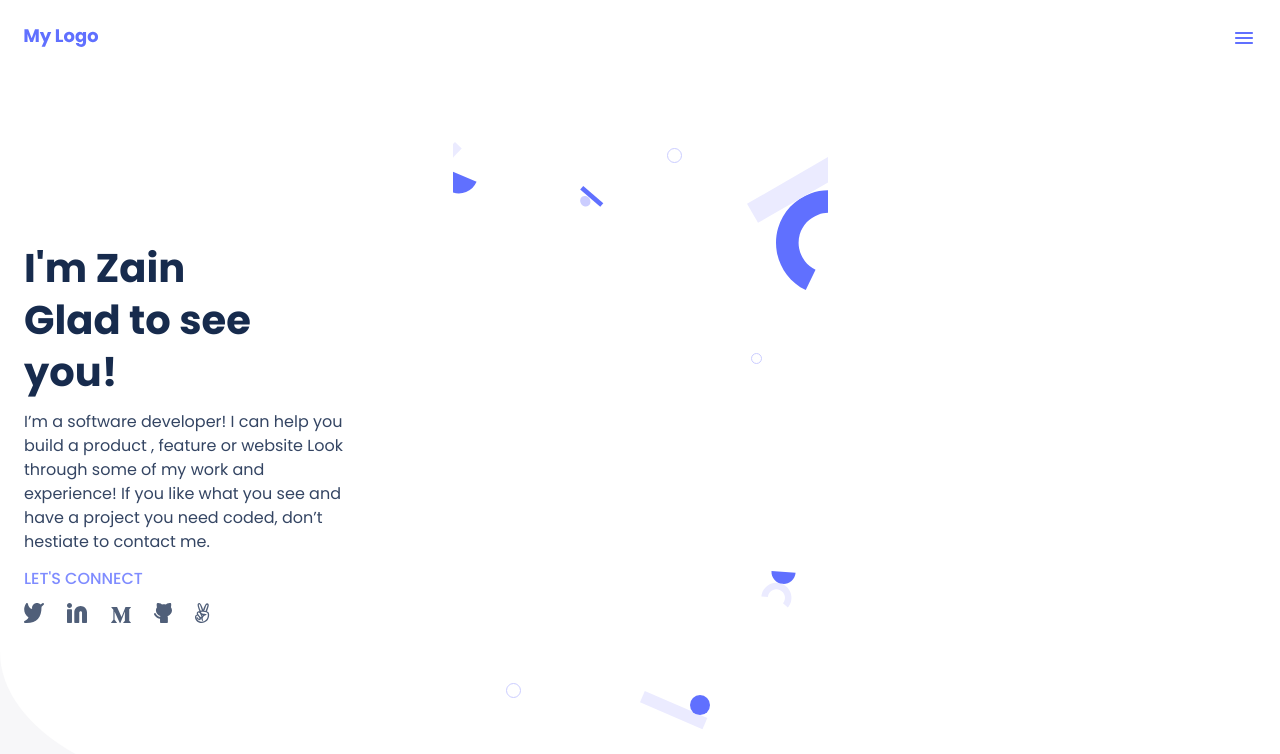
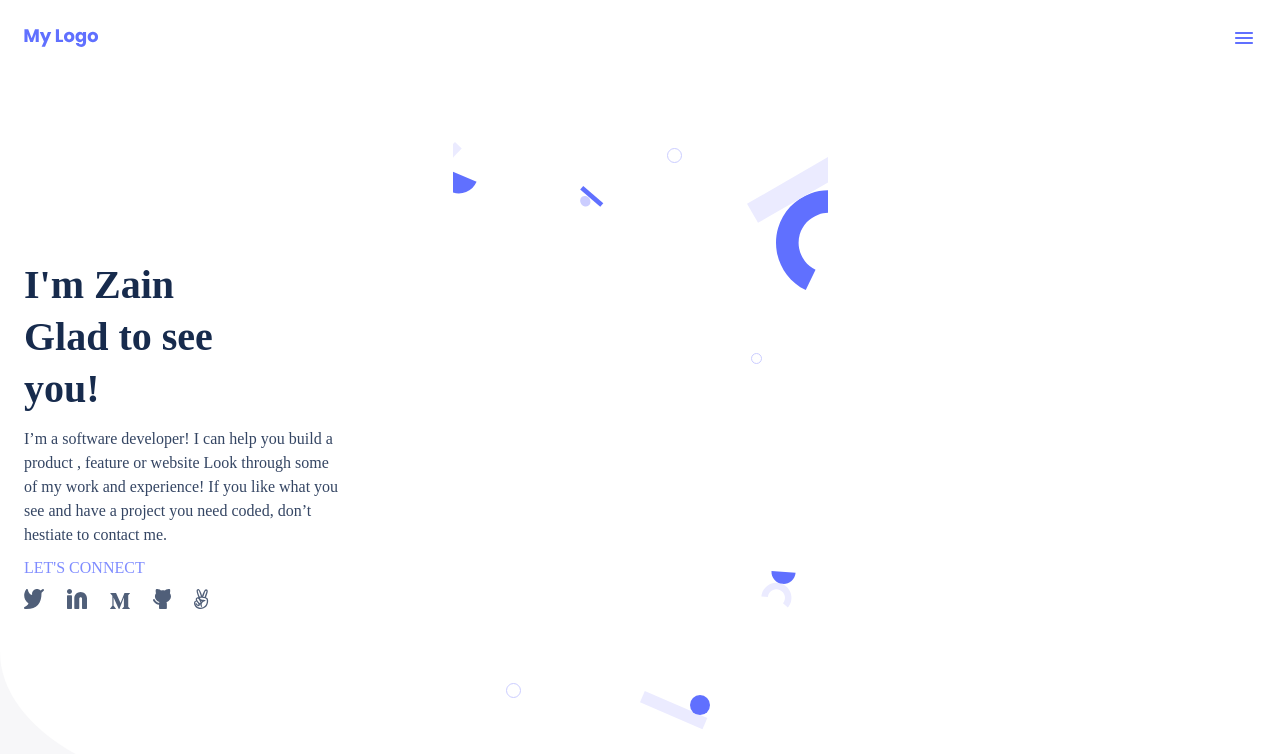
Before and after one commit to zainsadaqat/portfolio, a website: page index.html in a window 1280 px wide. Drawn offline with Linux system fonts and the light colour scheme.

Commit message:
Fix stylint issues

```diff
--- a/style.css
+++ b/style.css
@@ -7,7 +7,6 @@
 }
 
 body {
-  font-family: poppins;
   background-color: #f7f7f9;
 }
 
@@ -37,7 +36,6 @@ body {
 }
 
 .hero-heading {
-  font-family: poppins;
   font-weight: 700;
   font-size: 40px;
   color: #172b4d;
@@ -48,7 +46,6 @@ body {
 }
 
 .hero-paragraph {
-  font-family: poppins;
   font-weight: 400;
   font-size: 16px;
   color: #344563;
@@ -62,7 +59,6 @@ body {
   text-transform: uppercase;
   font-size: 16px;
   font-weight: 500;
-  font-family: poppins;
   color: #7f8cff;
   padding: 0 24px;
   margin-bottom: 12px;
```
Also changed, not shown: package.json (added, +8 -0 lines), .stylelintrc.json (added), 2 other files.
